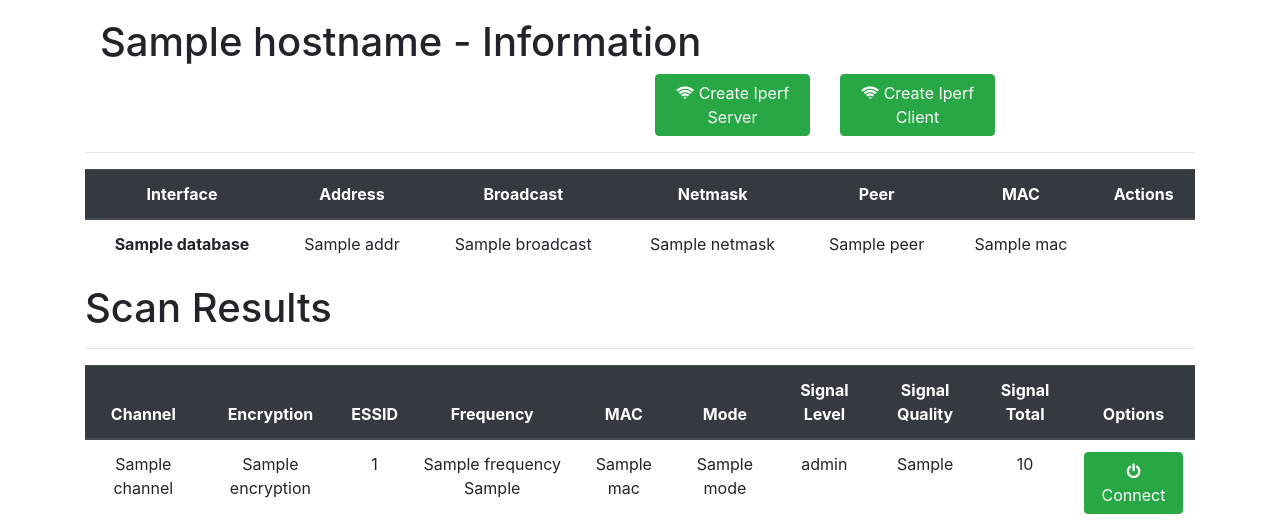
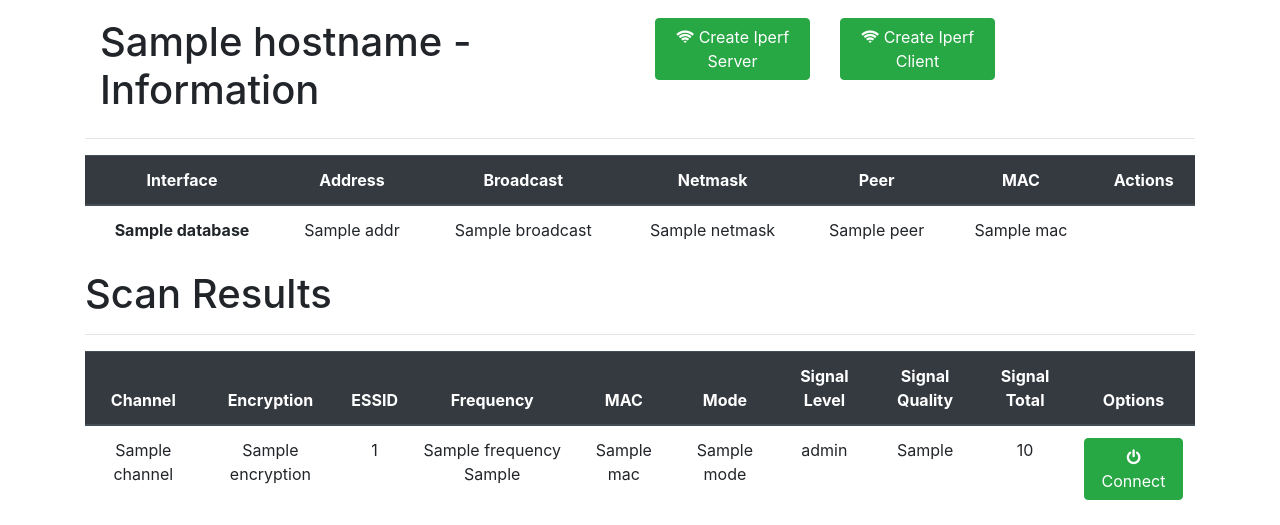
Before and after one commit to user-cube/AMazING, a Django app: template Frontend/app/templates/network/nodeInfo.html in a window 1280 px wide. Shown: the part 56-581 px from the top of the page. Run offline with Django 3.2, Linux system fonts and the light colour scheme; the template is opened without the code that fills it: most values are stand-ins (such as "Sample title", 1, 10 or a date in 2020); parts of the project's set-up code (start-up, migrations or seed data) failed here and were passed over; some libraries are stand-ins or nearby versions.

Commit message:
fix layout v3

```diff
--- a/Frontend/app/templates/network/nodeInfo.html
+++ b/Frontend/app/templates/network/nodeInfo.html
@@ -10,12 +10,9 @@
 
     <div class="container">
         <div class="row">
-            <div class="col-lg-12">
+            <div class="col-sm-6">
                 <h1>{{ hostname }} - Information</h1>
             </div>
-        </div>
-        <div class="row">
-            <div class="col-sm-6"></div>
             <div class="col-sm-2">
                 <a class="btn btn-success" href="/network/createIpServer/{{ nodeID }}"><i class="fa fa-wifi"></i> Create Iperf Server</a>
             </div>
```
